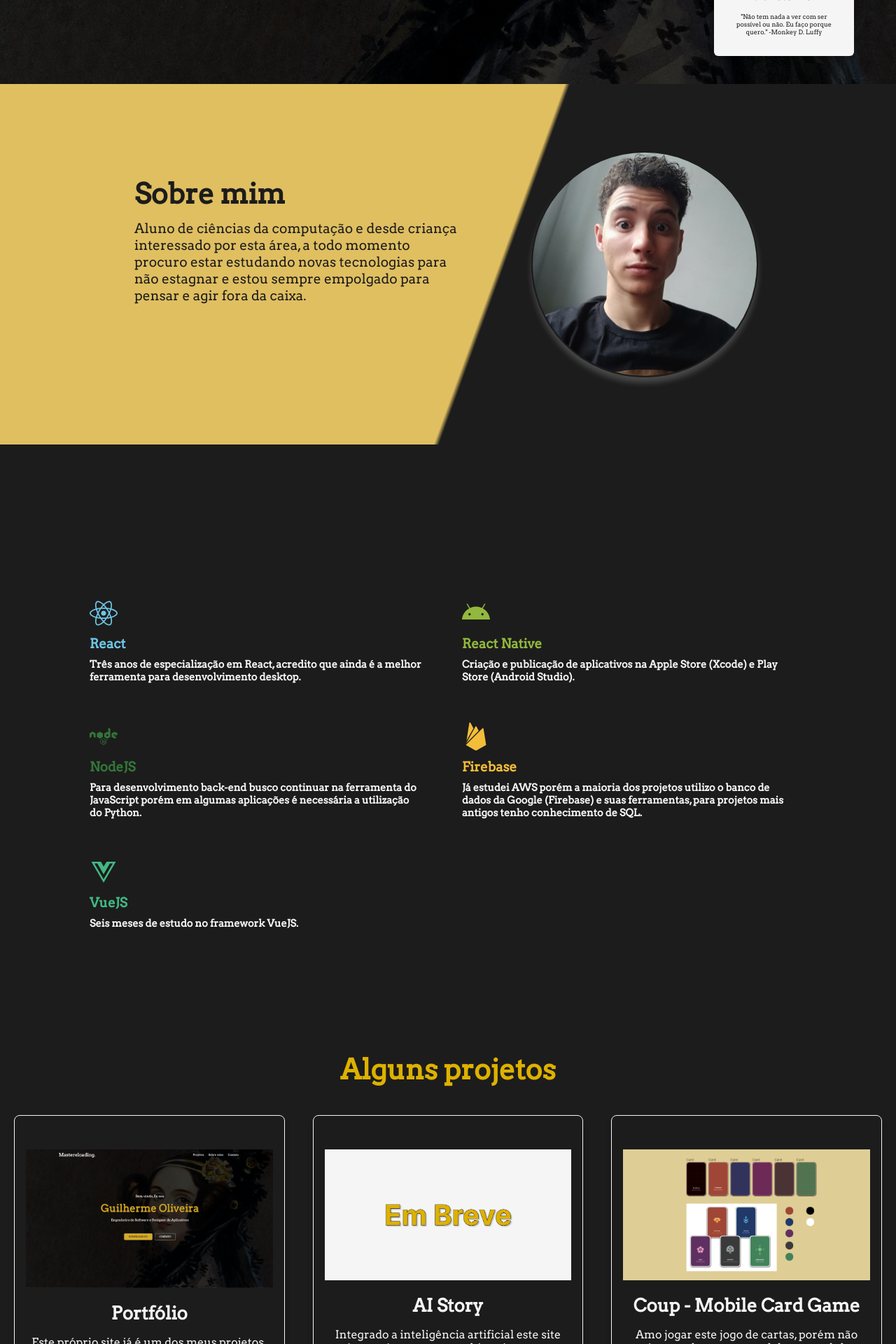
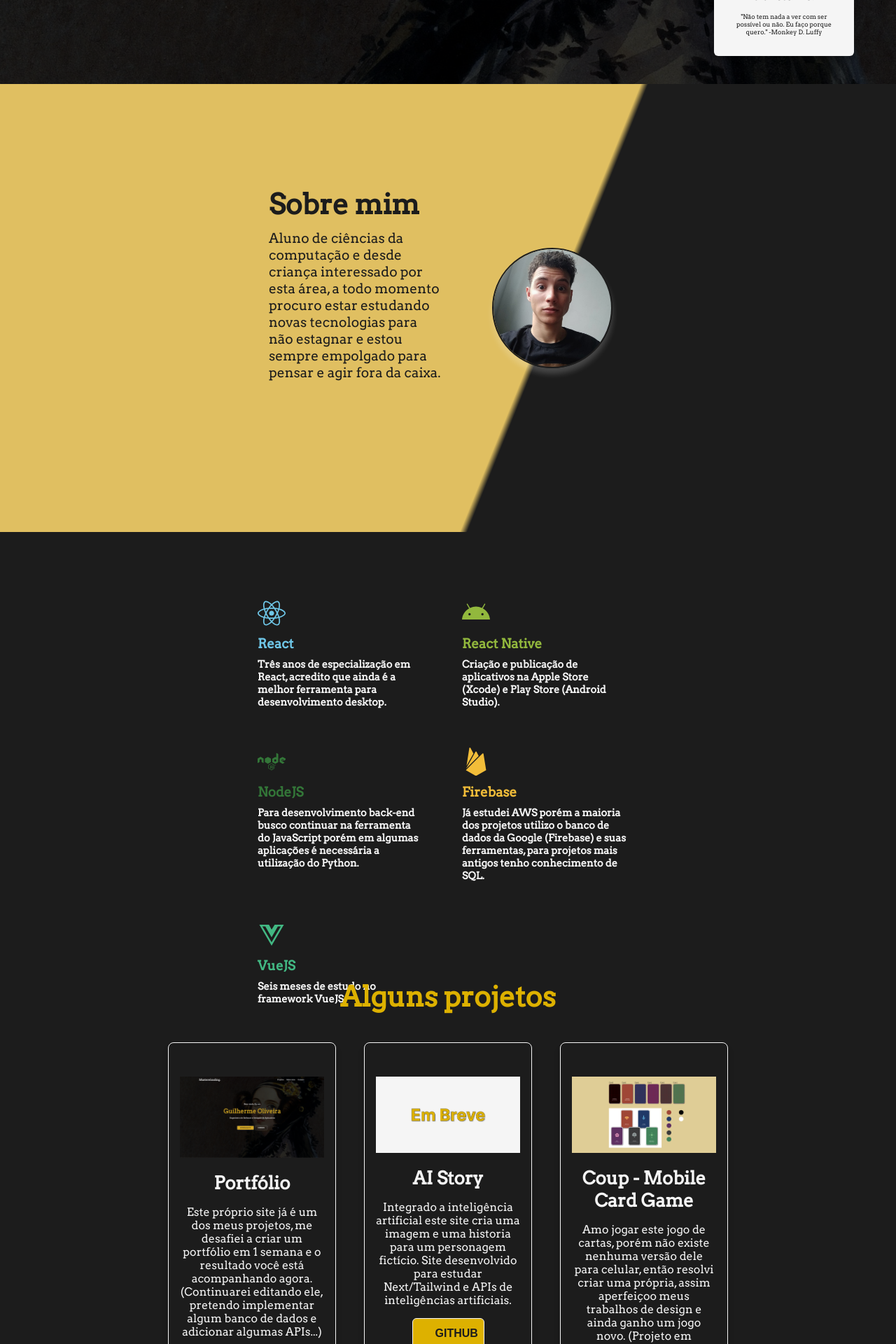
Before and after one commit to Mastereloading/guilherme-mastereloading, a React (Vite) app: page / in a window 1280 px wide. Shown: the part 680-2600 px from the top of the page at 70% size. Built offline with nearby package versions, Linux system fonts and the light colour scheme; no server answers.

Commit message:
Created default container component

```diff
--- a/src/components/page/Page.tsx
+++ b/src/components/page/Page.tsx
@@ -3,7 +3,7 @@ import colors from '../../styles/colors'
 
 const Page = (props: any) => {
   return (
-    <Container style={{backgroundColor: props.background === 'black' ? colors.black : colors.secondary}}>
+    <Container style={{ ...props.style, backgroundColor: props.background === 'black' ? colors.black : colors.secondary}}>
       {
         props.children
       }
--- a/src/components/page/styles.tsx
+++ b/src/components/page/styles.tsx
@@ -2,5 +2,15 @@ import styled from 'styled-components'
 
 export const Container = styled.div`
   width: 100%;
-  min-height: 40rem;
+  height: 40rem;
+  padding: 0 15rem 0 15rem;
+  align-items: center;
+  justify-content: center;
+  height: 40rem;
+  @media screen and (max-width: 1040px) {
+    padding: 0 5rem 0 5rem;
+  };
+  @media screen and (max-width: 640px) {
+    padding: 0;
+  }
 `
--- a/src/components/workcard/styles.tsx
+++ b/src/components/workcard/styles.tsx
@@ -2,6 +2,7 @@ import styled from "styled-components"
 import colors from "../../styles/colors"
 
 export const Container = styled.div`
+  max-height: 575px;
   background: ${colors.black};
   padding: 3rem 1rem;
   border: 1px solid ${colors.white};
--- a/src/pages/about/AboutScreen.tsx
+++ b/src/pages/about/AboutScreen.tsx
@@ -5,7 +5,7 @@ import eu from '../../assets/eu.jpeg'
 const About = () => {
   return (
     <div id='about'>
-      <Page background='black'>
+      <Page background='black' style={{paddingLeft: '0'}}>
         <Container>
           <div className='left'>
             <div className='title'>
--- a/src/pages/about/styles.tsx
+++ b/src/pages/about/styles.tsx
@@ -2,13 +2,14 @@ import styled from "styled-components"
 import colors from "../../styles/colors"
 
 export const Container = styled.div`
+  width: 100%;
+  height: 100%;
   display: grid;
   grid-template-columns: repeat(2, 1fr);
   grid-gap: 100px;
   margin: auto;
-  padding: 6rem 8rem;
-  background-image: -webkit-linear-gradient(-20deg, ${colors.secondary} 55%, ${colors.black} 55.5%);
-
+  padding: 6rem 8rem 6rem 20rem;
+  background-image: -webkit-linear-gradient(-22deg, ${colors.secondary} 70.5%, ${colors.black} 71.3%);
   .left {
     justify-content: center;
     width: 100%;
--- a/src/pages/contact/ContactScreen.tsx
+++ b/src/pages/contact/ContactScreen.tsx
@@ -17,7 +17,7 @@ const Contact = () => {
 
   return (
     <div id='contact'>
-      <Page>
+      <Page background='black' style={{paddingRight: '0px'}}>
         <Container>
           <div className="text" style={{ width: '80%' }}>
             <h1>
@@ -29,7 +29,7 @@ const Contact = () => {
           </div>
           <div className="form">
             <textarea id='email' rows={1} style={{ resize: 'none' }} placeholder='Email para contato...' value={contactEmail} onChange={text => setContactEmail(text.target.value)} />
-            <textarea rows={12} style={{ outline: 'none', resize: 'none' }} placeholder='Deixe seu contato e uma mensagem sobre novos projetos...' value={message} onChange={text => setMessage(text.target.value)} />
+            <textarea rows={12} style={{ outline: 'none', resize: 'none' }} placeholder='Mensagem sobre novos projetos...' value={message} onChange={text => setMessage(text.target.value)} />
             <button className="button-light" onClick={() => sendMessage()}>
               Enviar
             </button>
--- a/src/pages/contact/styles.tsx
+++ b/src/pages/contact/styles.tsx
@@ -2,20 +2,18 @@ import styled from "styled-components"
 import colors from "../../styles/colors"
 
 export const Container = styled.div`
+  width: 100%;
+  height: 100%;
   display: grid;
   grid-template-columns: repeat(2, 1fr);
   grid-gap: 40px;
-  background: ${colors.secondary};
-  padding: 5rem 12rem 0rem 12rem;
   margin: auto;
-  height: 40rem;
-  width: 100%;
-  background-image: -webkit-linear-gradient(-20deg, ${colors.black} 40%, ${colors.secondary} 40.5%);
-
+  background-image: -webkit-linear-gradient(-22deg, ${colors.black} 38%, ${colors.secondary} 38.5%);
+  padding: 0 15rem 0 0;
   .text {
     display: flex;
     flex-direction: column;
-    padding: 4rem;
+    padding: 4rem 0;
     h1 {
       font-size: 2.5rem;
       padding: 0.8rem 0;
--- a/src/pages/projects/styles.tsx
+++ b/src/pages/projects/styles.tsx
@@ -2,8 +2,9 @@ import styled from "styled-components"
 import colors from "../../styles/colors"
 
 export const Container = styled.div`
+  height: 100%;
+  width: 100%;
   text-align: center;
-  padding: 4rem 0 6rem 0;
   .cards {
     max-width: 1240px;
     margin: auto;
--- a/src/pages/tools/styles.tsx
+++ b/src/pages/tools/styles.tsx
@@ -3,10 +3,9 @@ import colors from "../../styles/colors"
 
 export const Container = styled.div`
   width: 100%;
-  background: ${colors.black};
+  height: 100$;
   margin: auto;
   padding: 6rem 8rem;
-    width: 100%;
   display: flex;
   flex-direction: column;
   .title {
```
Lines whose indentation alone changed are shown as unchanged.
